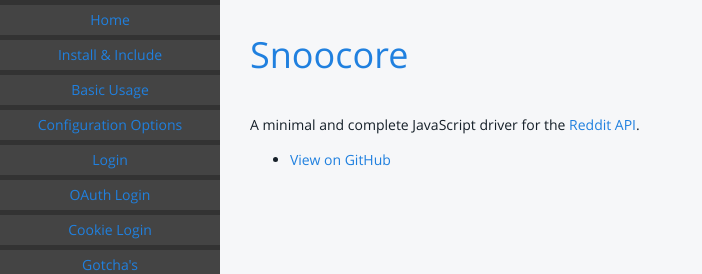
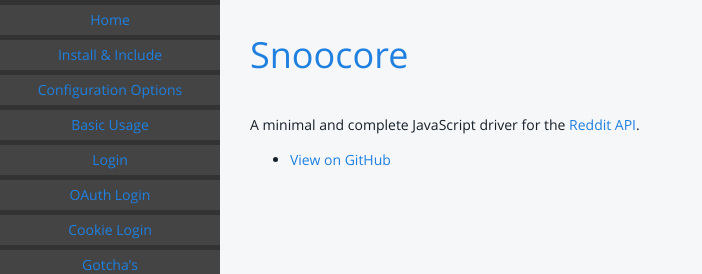
Before and after one commit to terryma/snoocore, a Jekyll site: the page built from index.md, in a window 1280 px wide. Shown: the top 274 px of the page, without its empty margins (0-702 px from the left). Built offline with Jekyll 4.4.1, drawn with Linux system fonts in a browser that asks for light colours; Markdown is read by kramdown in place of the engine named in the settings.

Commit message:
switched order of links in side bar

```diff
--- a/_layouts/default.html
+++ b/_layouts/default.html
@@ -23,12 +23,11 @@
 			<a class="itemInSidebar" href="install.html">
 			Install &amp; Include</a>
 
+			<a class="itemInSidebar" href="config.html">
+			Configuration Options</a>
 
 			<a class="itemInSidebar" href="basicUsage.html">
 			Basic Usage</a>
-
-			<a class="itemInSidebar" href="config.html">
-			Configuration Options</a>
 
 			<a class="itemInSidebar" href="login.html">
 			Login</a>
```
